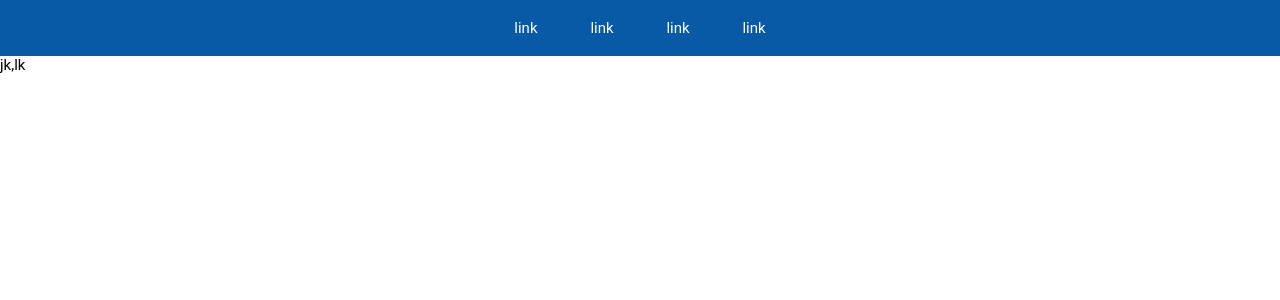
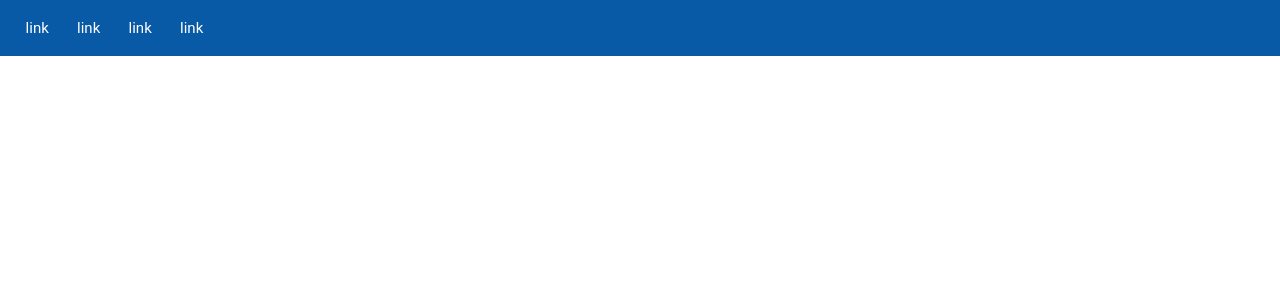
Before and after one commit to Kevinwg02/BeeboWorld, a PHP site: page / in a window 1280 px wide. Shown: the top 300 px of the page. Run offline with PHP 8.4, Linux system fonts and the light colour scheme.

Commit message:
design first draft

```diff
--- a/css/menu.css
+++ b/css/menu.css
@@ -3,7 +3,7 @@
     top: 0%;
     padding: 1.5% 2%;
     background-color: var(--main-color);
-    text-align: center;
+    /* text-align: center; */
     z-index: 1;
 
     transition: ease-in-out 1ms;
@@ -21,6 +21,6 @@
     color:  var(--first-color);
     text-align: center;
     text-decoration: none;
-    padding-left: 2%;
+    padding-left: 0%;
     padding-right: 2%;
 }
--- a/index.html
+++ b/index.html
@@ -17,6 +17,6 @@
           <a href="#">link</a>
         </div>
       </section>
-    jk,lk
+
 </body>
 </html>
```
